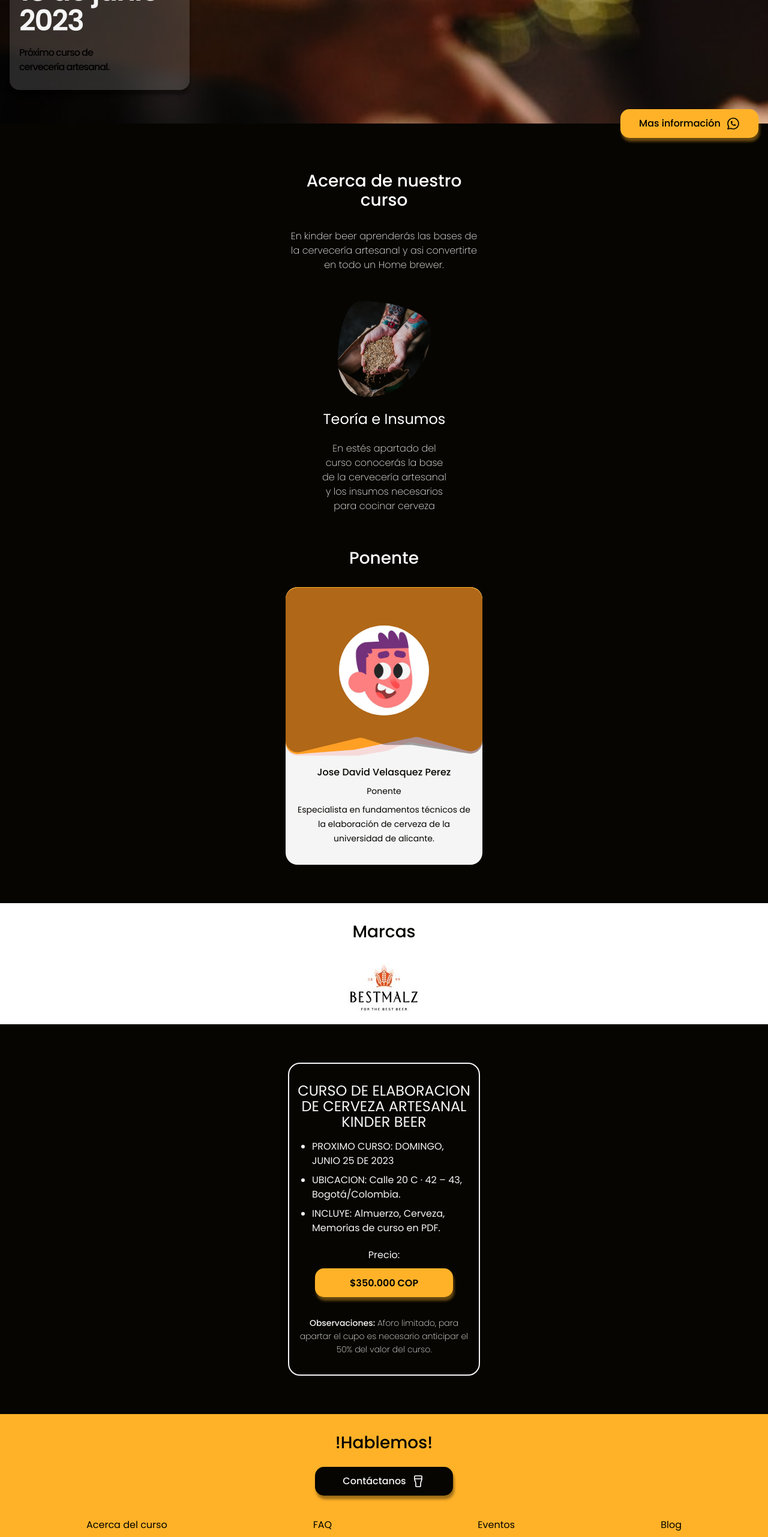
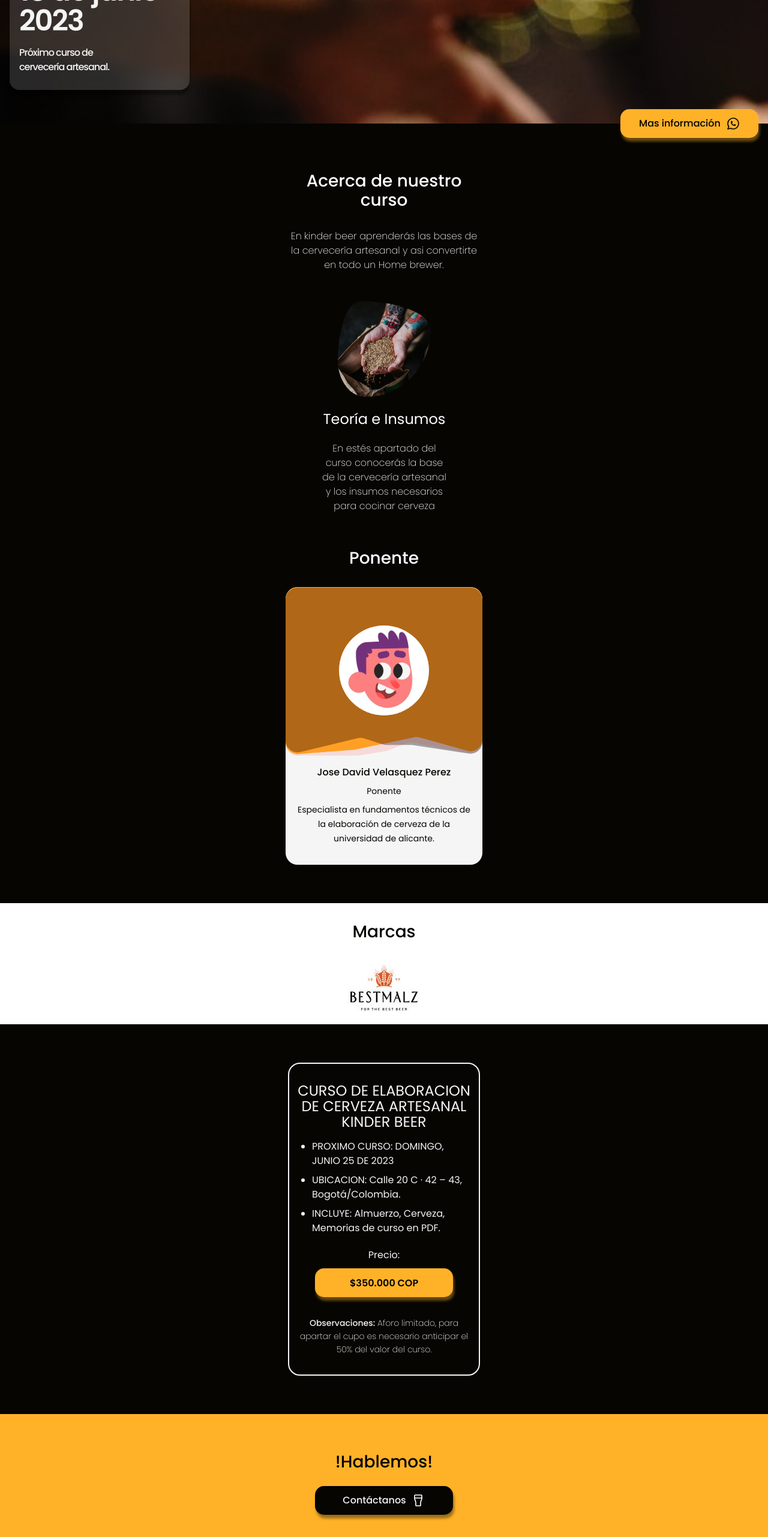
Before and after one commit to nicolasegpla/kinderBeerweb, a React (Vite) app: page / in a window 1280 px wide. Shown: the part 234-2797 px from the top of the page at 60% size. Built offline with nearby package versions, Linux system fonts and the light colour scheme.

Commit message:
home terminado

```diff
--- a/src/sass/_banner.scss
+++ b/src/sass/_banner.scss
@@ -39,6 +39,7 @@
             font-weight: 500;
             line-height: 1.5rem;
             letter-spacing: -0.0625rem;
+            color: whitesmoke;
         }
     }
     &__button {
--- a/src/sass/_footer.scss
+++ b/src/sass/_footer.scss
@@ -14,7 +14,7 @@
     &__h2 {
         width: 10.1875rem;
         height: 2.5rem;
-        margin-top: 2rem;
+        margin-top: 4rem;
         font-size: global.$font-large;
         font-weight: 500;
         line-height: 2rem;
@@ -44,7 +44,7 @@
         height: auto;
         margin-top: 2.25rem;
         &__ul {
-            width: 80%;
+            width: 17.5rem;
             height: auto;
             margin: 0 auto;
             padding: 0 1rem;
```
